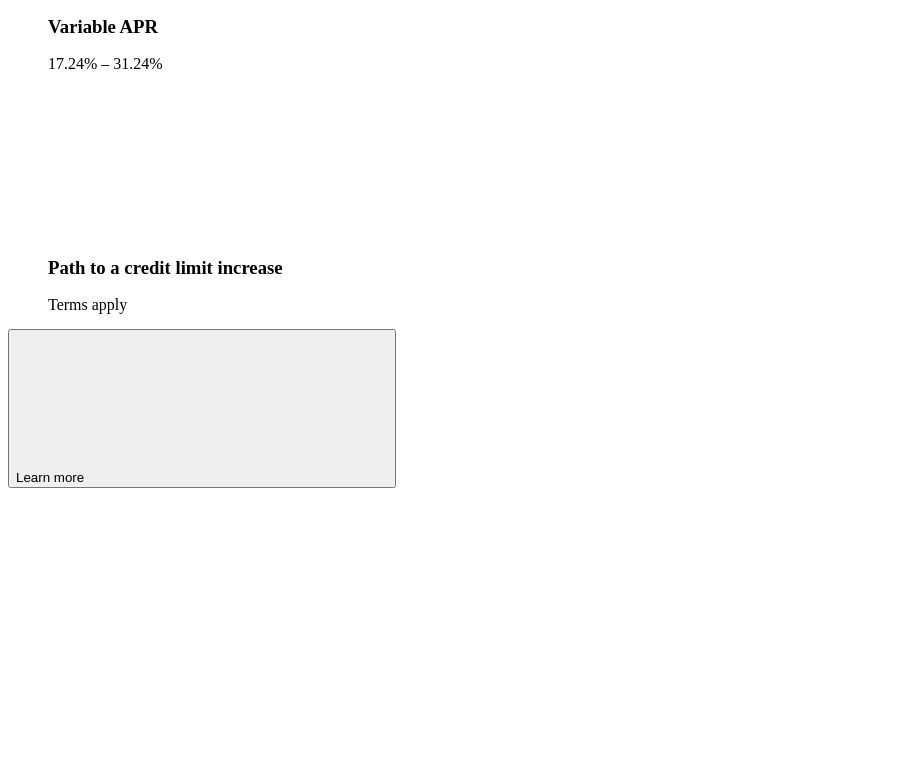
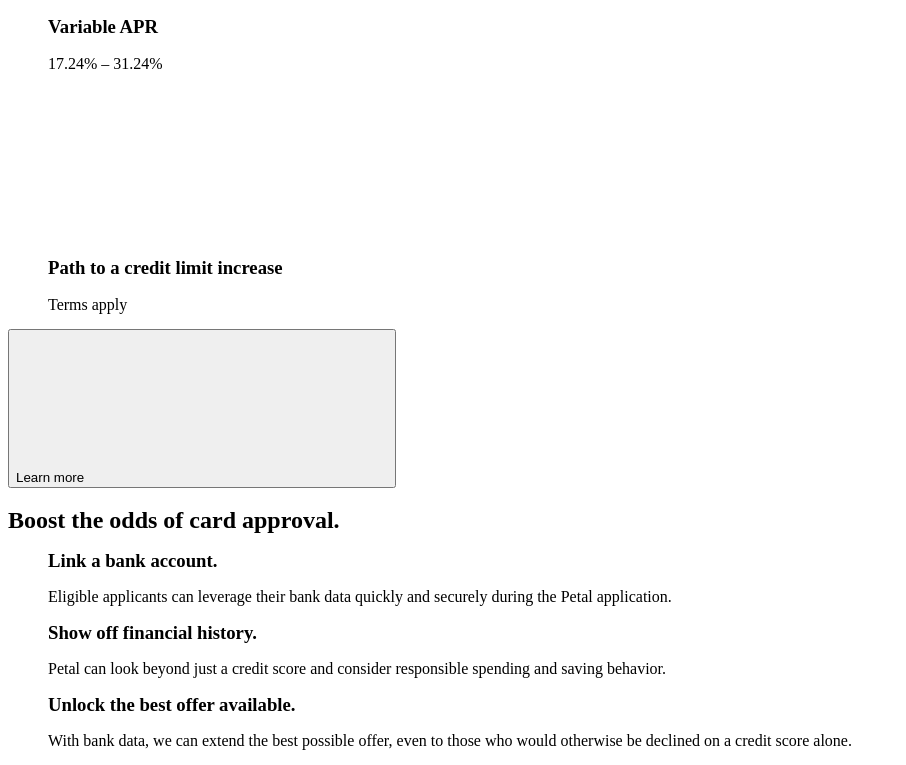
Before and after one commit to MaksKharyshyn/petal, a plain HTML site: page index.html in a window 1280 px wide. Shown: the part 3157-3922 px from the top of the page, without its empty margins (0-906 px from the left). Before the commit the page ends 3653 px from the top, so only its background shows below. Drawn offline with Linux system fonts and the light colour scheme.

Commit message:
added some changes

```diff
--- a/index.html
+++ b/index.html
@@ -137,6 +137,29 @@
             </div>
             </div>
         </section>
+
+        <section class="boost__our__cards">
+            <h1 class="boost__title">Boost the odds of card approval.</h1>
+
+            <div class="boost__block">
+                <ul class="boost__list">
+                    <li class="boost__item">
+                        <h3 class="boost__title">Link a bank account.</h3>
+                        <p class="boost__text">Eligible applicants can leverage their bank data quickly and securely during the Petal application.</p>
+                    </li>
+                    <li class="boost__item">
+                        <h3 class="boost__title">Show off financial history.</h3>
+                        <p class="boost__text">Petal can look beyond just a credit score and consider responsible spending and saving behavior.</p>
+                    </li>
+                    <li class="boost__item">
+                        <h3 class="boost__title">Unlock the best offer available.</h3>
+                        <p class="boost__text">With bank data, we can extend the best possible offer, even to those who would otherwise be declined on a credit score alone.</p>
+                    </li>
+                </ul>
+            </div>
+        </section>
+
+
     </div>
 </body>
 </html>
```
